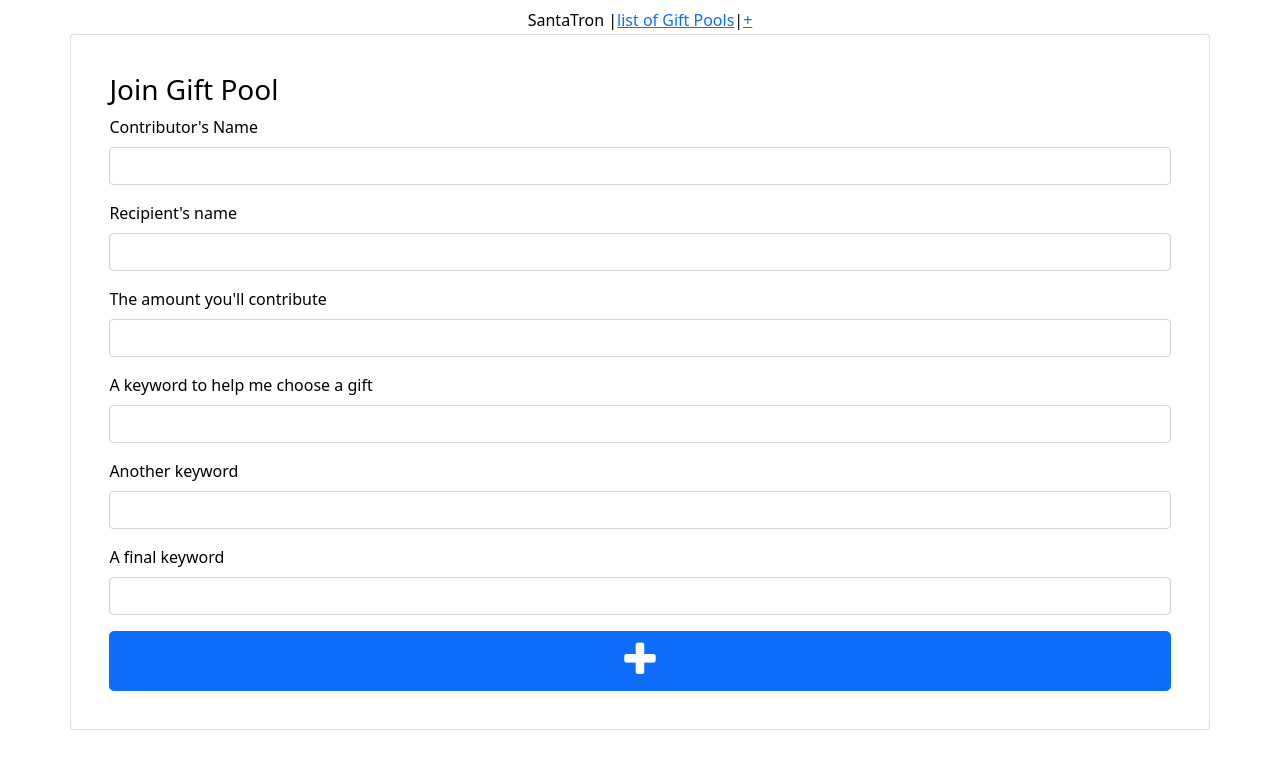
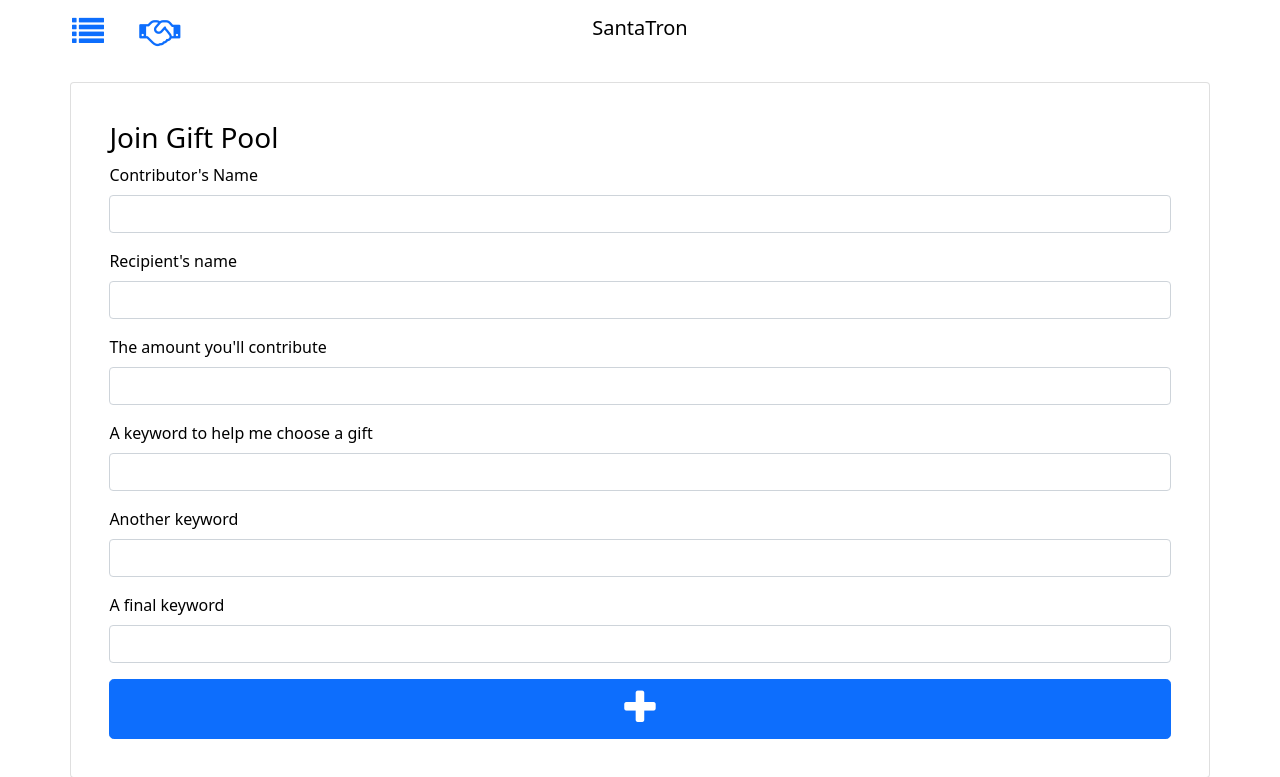
Before and after one commit to arjun-krishna1/SantaTron, a Django app: page /create/ in a window 1280 px wide. Shown: the top 777 px of the page. Run offline with Django 3.2, Linux system fonts and the light colour scheme; some libraries are stand-ins or nearby versions.

Commit message:
redesign frontend

```diff
--- a/gift_coordinator/templates/base.html
+++ b/gift_coordinator/templates/base.html
@@ -19,9 +19,20 @@
     </div>
     {% endif %}
     <nav style = "padding-bottom: .05em; margin-bottom: .05em;" class="navbar navbar-expand-sm justify-content-center align-items-start navb">
-        SantaTron  | <a href="{% url 'listPoolUrl' %}">list of Gift Pools</a> | <a href="{% url 'createPoolUrl' %}">+</a>
+        <div class="navbar-collapse collapse" id="navbar">
+            <ul class="navbar-nav justify-content-center">
+                <li class="nav-item">
+                  <a style = "margin-left: 4em;" href = "{% url 'listPoolUrl' %}"><i class="fa fa-list nav-link navi"></i></a>
+                </li>
+                <li class="nav-item">
+                    <a style = "margin-left: 1.2em;" href = "{% url 'createPoolUrl' %}"><i class="fa fa-handshake-o nav-link navi"></i></a>
+                </li>
+            </ul>
+        </div>
+        <span class="navbar-brand position-absolute mx-0">SantaTron</span>
+        <br>
+        <br><br>
     </nav>
-
 
     <div id="content" class="container card">
         {% block content %}
```
